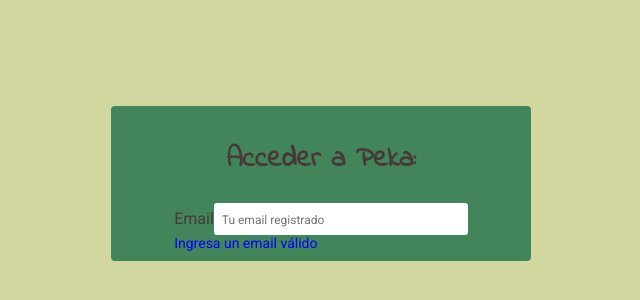
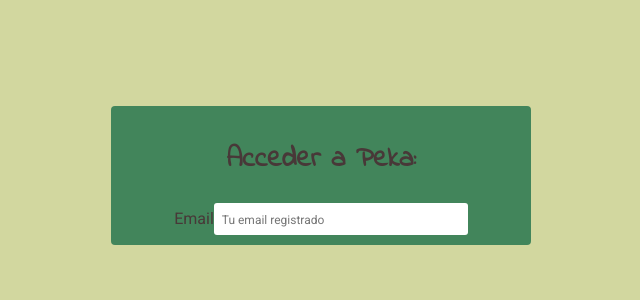
Before and after one commit to jinitsuga/Peka-front, a React (Create React App) app: page / in a window 1280 px wide. Shown: the part 102-402 px from the top of the page, without its empty margins (319-959 px from the left). Built offline with nearby package versions, Linux system fonts and the light colour scheme.

Commit message:
form validation message instant feedback

```diff
--- a/src/Login/Input/ErrorMsg.js
+++ b/src/Login/Input/ErrorMsg.js
@@ -1,13 +1,9 @@
 import styled, { css } from "styled-components";
 
 const ErrorMessage = styled.span`
-  display: block;
-  font-size: 14px;
-  color: blue;
-
-  ${(props) => props.ref}::invalid & {
-    color: red;
-  }
+  display: ${(props) => (props.error ? "block" : "none")};
+  font-size: 12px;
+  color: red;
 `;
 
 export { ErrorMessage };
--- a/src/Login/Input/Input.js
+++ b/src/Login/Input/Input.js
@@ -4,24 +4,20 @@ import { Label } from "./Label";
 import { ErrorMessage } from "./ErrorMsg";
 
 export default function Input(props) {
-  const inputRef = React.useRef(null);
-
+  console.log(props.error);
   return (
     <Label htmlFor="email">
-      Email
+      {props.name}
       <InputField
-        ref={inputRef}
+        value={props.value}
         type={props.type}
         name={props.name}
         required={props.required}
         onChange={(e) => {
-          props.handleChange(e);
+          props.onChange(e);
         }}
       ></InputField>
-      <ErrorMessage>
-        {" "}
-        {props.email ? "Ingresa un email válido" : props.errorDetails}
-      </ErrorMessage>
+      <ErrorMessage error={props.error}>{props.errorMessage}</ErrorMessage>
     </Label>
   );
 }
--- a/src/Login/Input/InputField.js
+++ b/src/Login/Input/InputField.js
@@ -4,7 +4,6 @@ const InputField = styled.input.attrs((props) => ({
   name: props.name,
   type: props.type,
   placeholder: "Tu email registrado",
-  pattern: "/^[a-zA-Z0-9]*$/",
 }))`
   font-family: "Roboto", sans-serif;
   border: none;
--- a/src/Login/Login.js
+++ b/src/Login/Login.js
@@ -1,26 +1,66 @@
-import React from "react";
+import React, { useState } from "react";
 import { Wrapper } from "./Wrapper";
 import { Title } from "./Title";
 import Input from "./Input/Input";
 
 export default function Login() {
-  const [email, setEmail] = React.useState("");
-  const [password, setPassword] = React.useState("");
+  const [email, setEmail] = useState({ email: "", error: false });
+  const [password, setPassword] = useState({ password: "", error: false });
 
-  function handleChange(e, name) {
-    setEmail(e.target.value);
+  const formData = [
+    {
+      name: "Email",
+      label: "Email",
+      onChange: handleEmail,
+      type: "email",
+      required: true,
+      error: email.error,
+      errorMessage: "Ese email no es válido!",
+    },
+    // {
+    //   label: "Password",
+    //   value: password,
+    //   onChange: handlePassword,
+    //   type: "email",
+    // },
+  ];
+
+  function handlePassword(e) {
+    setPassword((oldPw) => {
+      return { ...oldPw, password: e.target.value };
+    });
+  }
+
+  function handleEmail(e) {
+    setEmail((oldEmail) => {
+      return { ...oldEmail, email: e.target.value };
+    });
+    const regex = /^([a-zA-Z0-9._%-]+@[a-zA-Z0-9.-]+.[a-zA-Z]{2,6})*$/;
+    !regex.test(email.email)
+      ? setEmail((oldEmail) => {
+          return { ...oldEmail, error: true };
+        })
+      : setEmail((oldEmail) => {
+          return { ...oldEmail, error: false };
+        });
   }
   console.log(email);
   return (
     <Wrapper>
       <Title primary> Acceder a Peka:</Title>
-      <Input
-        email
-        type="email"
-        name="email"
-        required={true}
-        handleChange={handleChange}
-      ></Input>
+      {formData.map((el, index) => {
+        return <Input {...el} key={index} />;
+      })}
     </Wrapper>
   );
 }
+
+{
+  /* <Input
+email
+type="email"
+name="email"
+required={true}
+handleChange={handleEmail}
+></Input> */
+}
```
